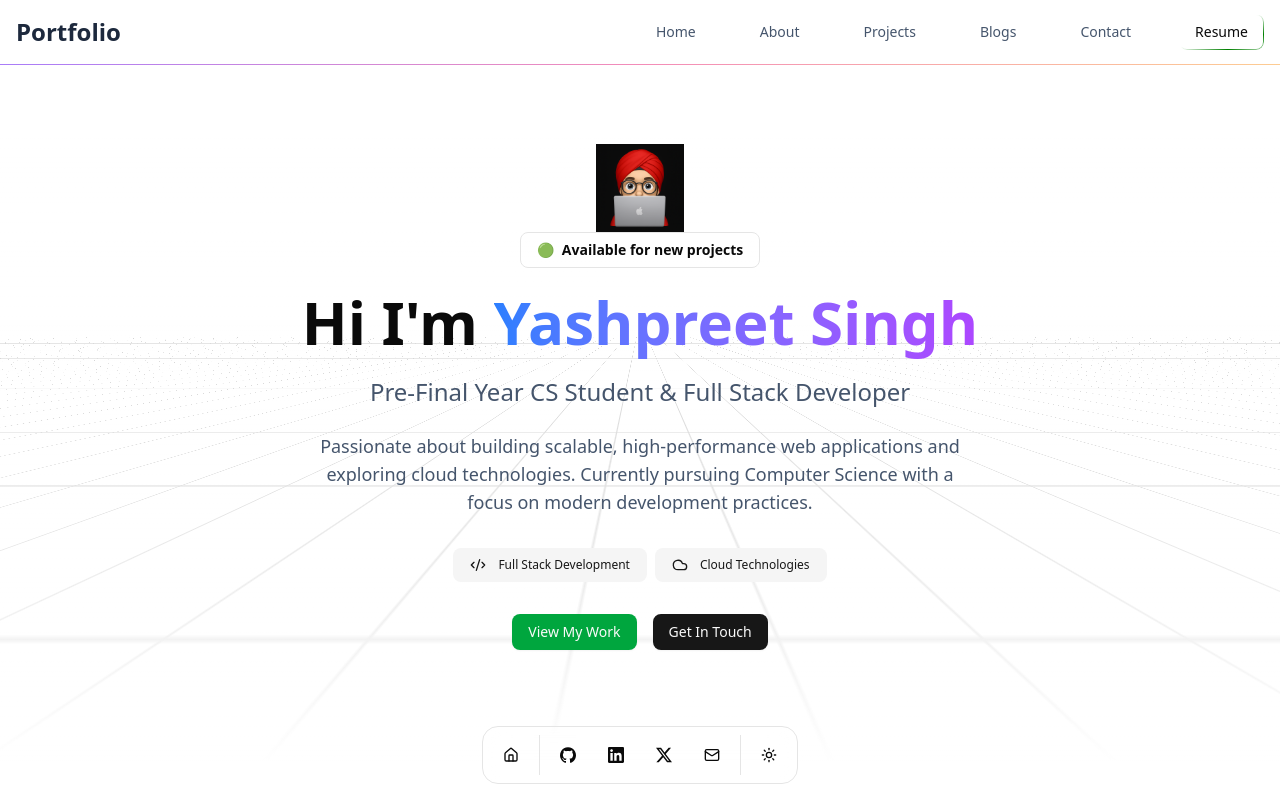
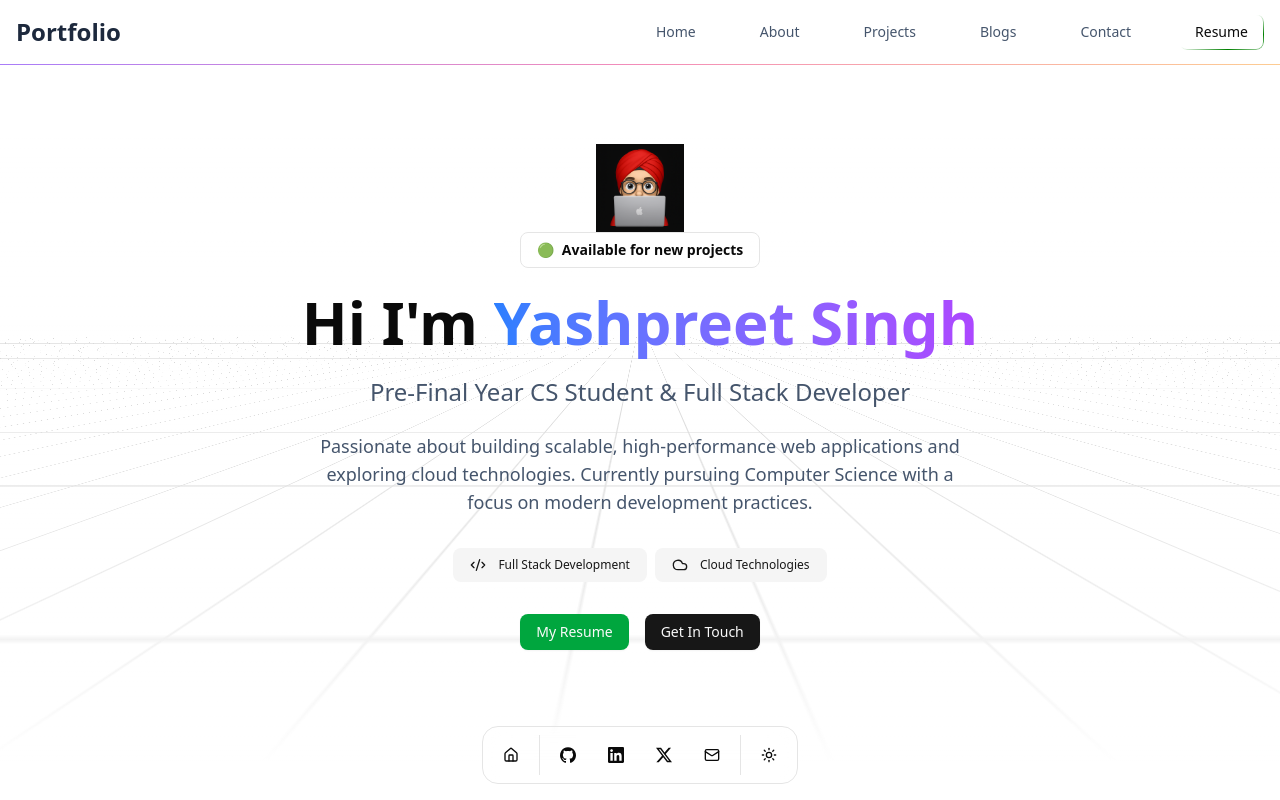
Before and after one commit to yashpreet2707/Portfolio, a React (Vite) app: page / in a window 1280 px wide. Shown: the top 800 px of the page. Built offline with nearby package versions, Linux system fonts and the light colour scheme.

Commit message:
add resume in hero section

```diff
--- a/src/MyComponents/Hero.jsx
+++ b/src/MyComponents/Hero.jsx
@@ -58,7 +58,9 @@ const Hero = () => {
                         </Badge> */}
                     </div>
                     <div className='flex justify-center space-x-4'>
-                        <Button onClick={() => scrollToSection('projects')} className='cursor-pointer bg-green-600 hover:bg-green-700'>View My Work</Button>
+                        <Button onClick={() => scrollToSection('projects')} className='cursor-pointer bg-green-600 hover:bg-green-700'>
+                            <a href="https://drive.google.com/file/d/1HLhkLIQppSwyg0v70O6hTMaNAaHGDfue/view?usp=drive_link" target='__blank'>My Resume</a>
+                        </Button>
                         <Button onClick={() => scrollToSection('contact')} className='cursor-pointer'>Get In Touch</Button>
                     </div>
                 </div>
```
